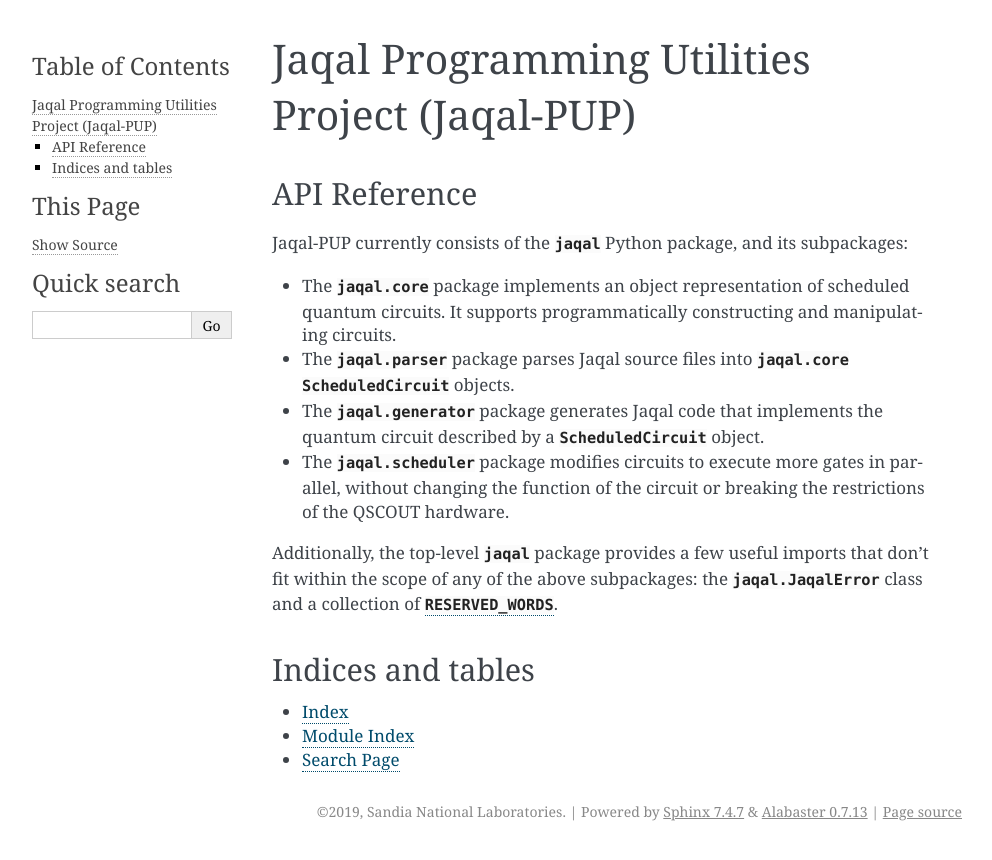
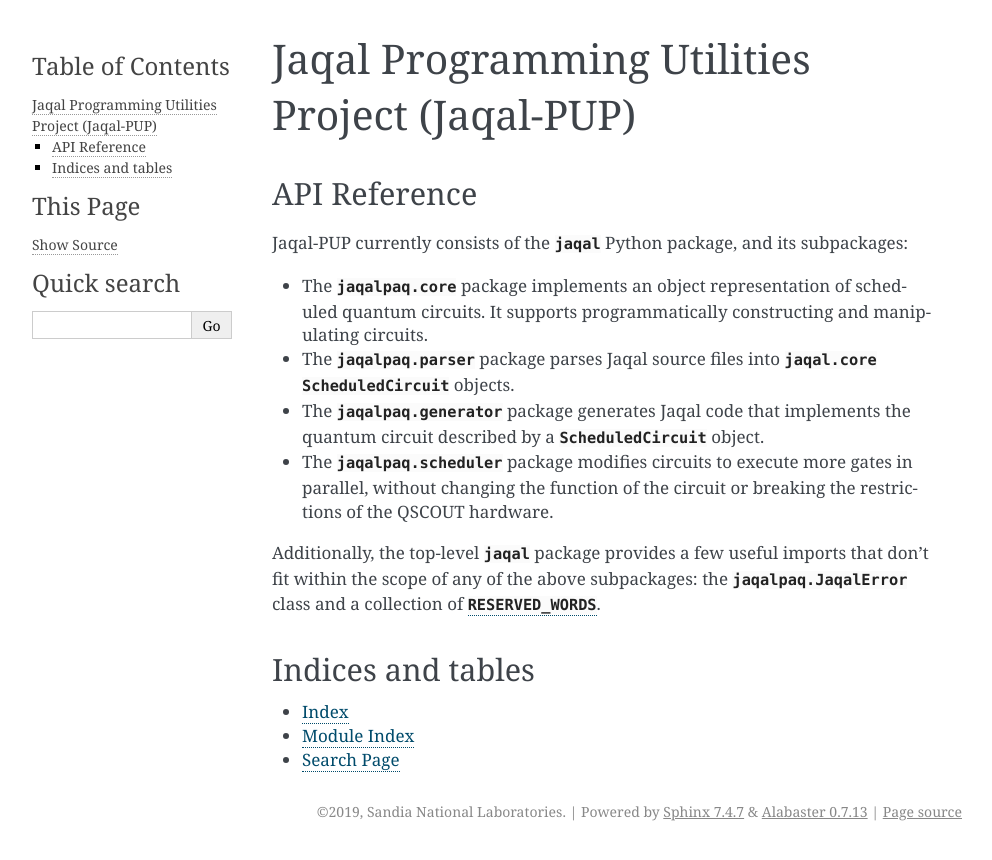
Before and after one commit to haikusw/jaqalpaq, a Sphinx documentation site: the page built from doc/index.rst, in a window 1280 px wide. Shown: the top 860 px of the page, without its empty margins (148-1140 px from the left). Built offline with Sphinx 7.4.7, drawn with Linux system fonts in a browser that asks for light colours; pages that are not in the unit, such as notebooks, are missing from menus.

Commit message:
Documentation changes and touch-ups
find . -iname '*.rst' -exec sed -i 's/jaqal\./jaqalpaq\./' {} +

```diff
--- a/doc/index.rst
+++ b/doc/index.rst
@@ -14,13 +14,13 @@
 -------------
 Jaqal-PUP currently consists of the :mod:`jaqal` Python package, and its subpackages:
 
-* The :mod:`jaqal.core` package implements an object representation of scheduled quantum circuits. It supports programmatically constructing and manipulating circuits.
-* The :mod:`jaqal.parser` package parses Jaqal source files into :mod:`jaqal.core` :class:`ScheduledCircuit` objects.
-* The :mod:`jaqal.generator` package generates Jaqal code that implements the quantum circuit described by a :class:`ScheduledCircuit` object.
-* The :mod:`jaqal.scheduler` package modifies circuits to execute more gates in parallel, without changing the function of the circuit or breaking the restrictions of the QSCOUT hardware.
+* The :mod:`jaqalpaq.core` package implements an object representation of scheduled quantum circuits. It supports programmatically constructing and manipulating circuits.
+* The :mod:`jaqalpaq.parser` package parses Jaqal source files into :mod:`jaqal.core` :class:`ScheduledCircuit` objects.
+* The :mod:`jaqalpaq.generator` package generates Jaqal code that implements the quantum circuit described by a :class:`ScheduledCircuit` object.
+* The :mod:`jaqalpaq.scheduler` package modifies circuits to execute more gates in parallel, without changing the function of the circuit or breaking the restrictions of the QSCOUT hardware.
 
 Additionally, the top-level :mod:`jaqal` package provides a few useful imports that don't fit
-within the scope of any of the above subpackages: the :exc:`jaqal.JaqalError` class and a collection of :data:`RESERVED_WORDS`.
+within the scope of any of the above subpackages: the :exc:`jaqalpaq.JaqalError` class and a collection of :data:`RESERVED_WORDS`.
 
 
 Indices and tables
--- a/doc/jaqal.core.rst
+++ b/doc/jaqal.core.rst
@@ -1,6 +1,6 @@
-jaqal.core package
+jaqalpaq.core package
 =====================
 
-.. automodule:: jaqal.core
+.. automodule:: jaqalpaq.core
 	:undoc-members:
 	:members:
--- a/doc/jaqal.generator.rst
+++ b/doc/jaqal.generator.rst
@@ -1,7 +1,7 @@
-jaqal.generator package
+jaqalpaq.generator package
 ==========================
 
-.. automodule:: jaqal.generator
+.. automodule:: jaqalpaq.generator
    :members:
    :undoc-members:
    :show-inheritance:
--- a/doc/jaqal.rst
+++ b/doc/jaqal.rst
@@ -15,6 +15,6 @@
 
 .. toctree::
 
-   jaqal.core
-   jaqal.generator
-   jaqal.parser
+   jaqalpaq.core
+   jaqalpaq.generator
+   jaqalpaq.parser
--- a/setup.py
+++ b/setup.py
@@ -9,7 +9,7 @@
     print("Warning: document cannot be built without sphinx")
     BuildDoc = None
 
-name = "Jaqal-pup"
+name = "JaqalPaq"
 description = "Python tools for Jaqal"
 version = "1.0"
 
@@ -20,7 +20,7 @@
     author="Benjamin C. A. Morrison, Jay Wesley Van Der Wall, Lobser, Daniel, Antonio Russo, Kenneth Rudinger, Peter Maunz",
     author_email="qscout@sandia.gov",
     packages=[
-        "jaqal",
+        "jaqalpaq",
         "jaqalpaq.core",
         "jaqalpaq.generator",
         "jaqalpaq.parser",
```
Also changed, not shown: README.md (+1 -1 lines).
